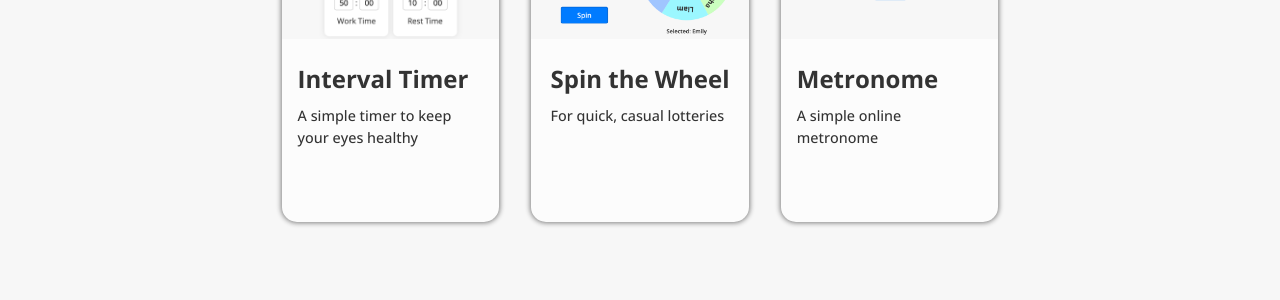
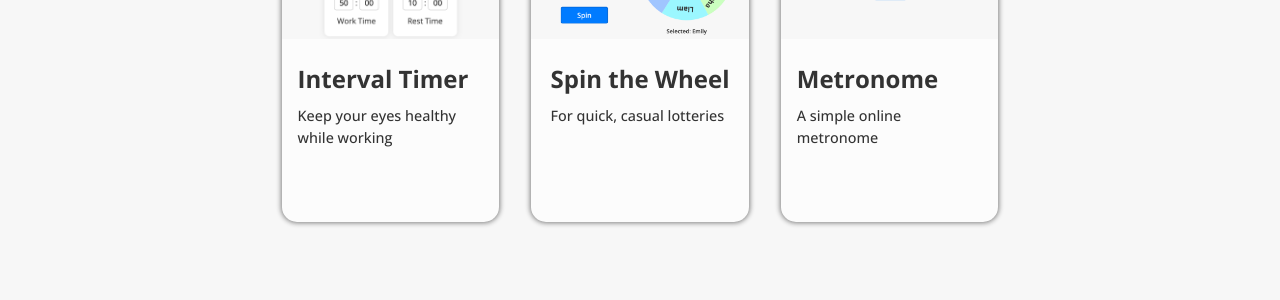
Before and after one commit to StuartSul/StuartSul.github.io_src, a Jekyll site: the page built from tools.html, in a window 1280 px wide. Shown: the part 380-680 px from the top of the page. Built offline with Jekyll 4.4.1, drawn with Linux system fonts in a browser that asks for light colours.

Commit message:
[chore] Edit metadata

```diff
--- a/_tools/metronome.html
+++ b/_tools/metronome.html
@@ -1,6 +1,6 @@
 ---
 layout: default
-order: 3
+order: 1030
 title: Metronome
 summary: A simple online metronome
 thumbnail_file: /assets/images/metronome.png
--- a/_tools/timer.html
+++ b/_tools/timer.html
@@ -1,8 +1,8 @@
 ---
 layout: default
-order: 1
+order: 1010
 title: Interval Timer
-summary: A simple timer to keep your eyes healthy
+summary: Keep your eyes healthy while working
 thumbnail_file: /assets/images/work-rest-interval-timer.png
 javascript_file: /assets/js/timer.js
 ---
--- a/_tools/wheel.html
+++ b/_tools/wheel.html
@@ -1,6 +1,6 @@
 ---
 layout: default
-order: 2
+order: 1020
 title: Spin the Wheel
 summary: For quick, casual lotteries
 thumbnail_file: /assets/images/wheel.png
```
